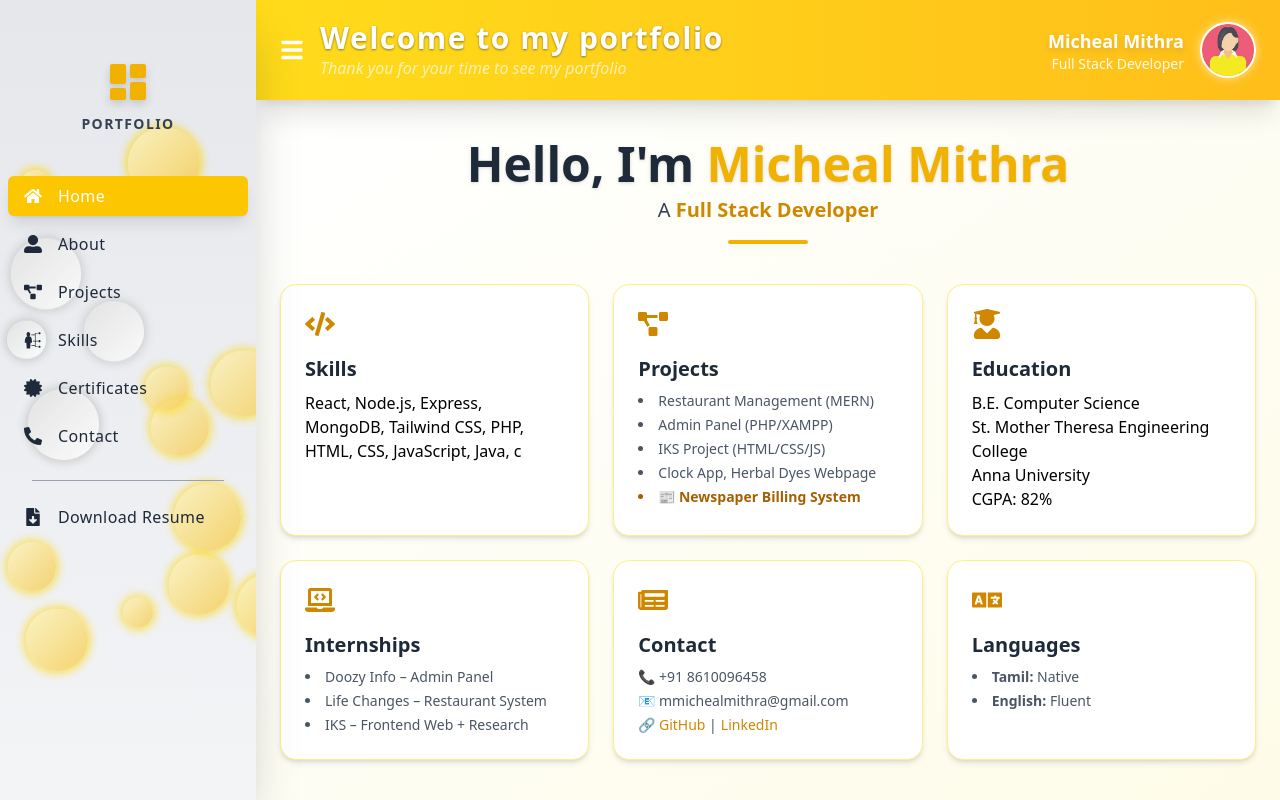
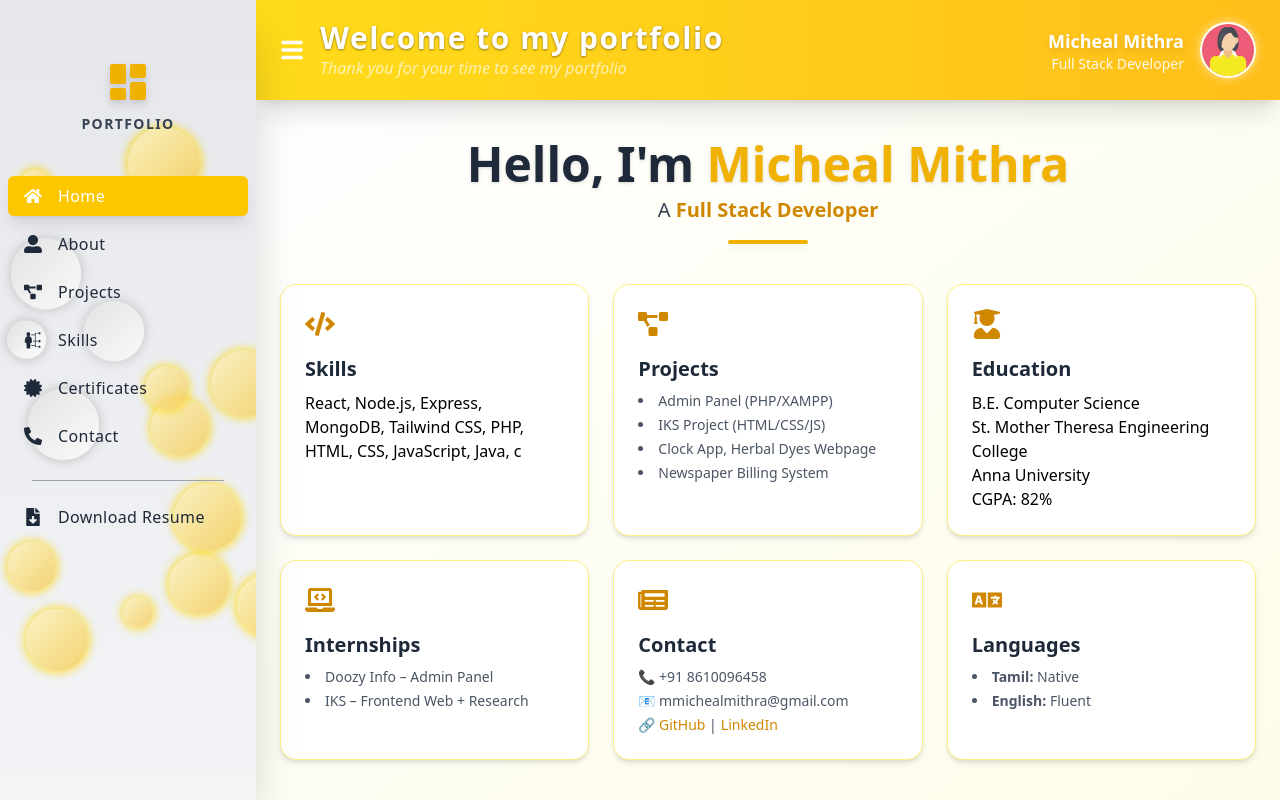
Before and after one commit to MichealMithraM/Portfolio, a React (Vite) app in the folder frontend/: page /home in a window 1280 px wide. Built offline with nearby package versions, Linux system fonts and the light colour scheme.

Commit message:
Update Home.jsx

```diff
--- a/frontend/src/components/chef/Home.jsx
+++ b/frontend/src/components/chef/Home.jsx
@@ -17,11 +17,11 @@ const cardData = [
     icon: <FaProjectDiagram className="text-3xl text-yellow-600 mb-4" />,
     content: (
       <ul className="list-disc list-inside space-y-1 text-sm text-gray-600">
-        <li>Restaurant Management (MERN)</li>
+{/*         <li>Restaurant Management (MERN)</li> */}
         <li>Admin Panel (PHP/XAMPP)</li>
         <li>IKS Project (HTML/CSS/JS)</li>
         <li>Clock App, Herbal Dyes Webpage</li>
-        <li className="font-semibold text-yellow-700">📰 Newspaper Billing System</li>
+        <li>Newspaper Billing System</li>
       </ul>
     )
   },
@@ -43,7 +43,7 @@ const cardData = [
     content: (
       <ul className="list-disc list-inside text-sm text-gray-600 space-y-1">
         <li>Doozy Info – Admin Panel</li>
-        <li>Life Changes – Restaurant System</li>
+{/*         <li>Life Changes – Restaurant System</li> */}
         <li>IKS – Frontend Web + Research</li>
       </ul>
     )
```
